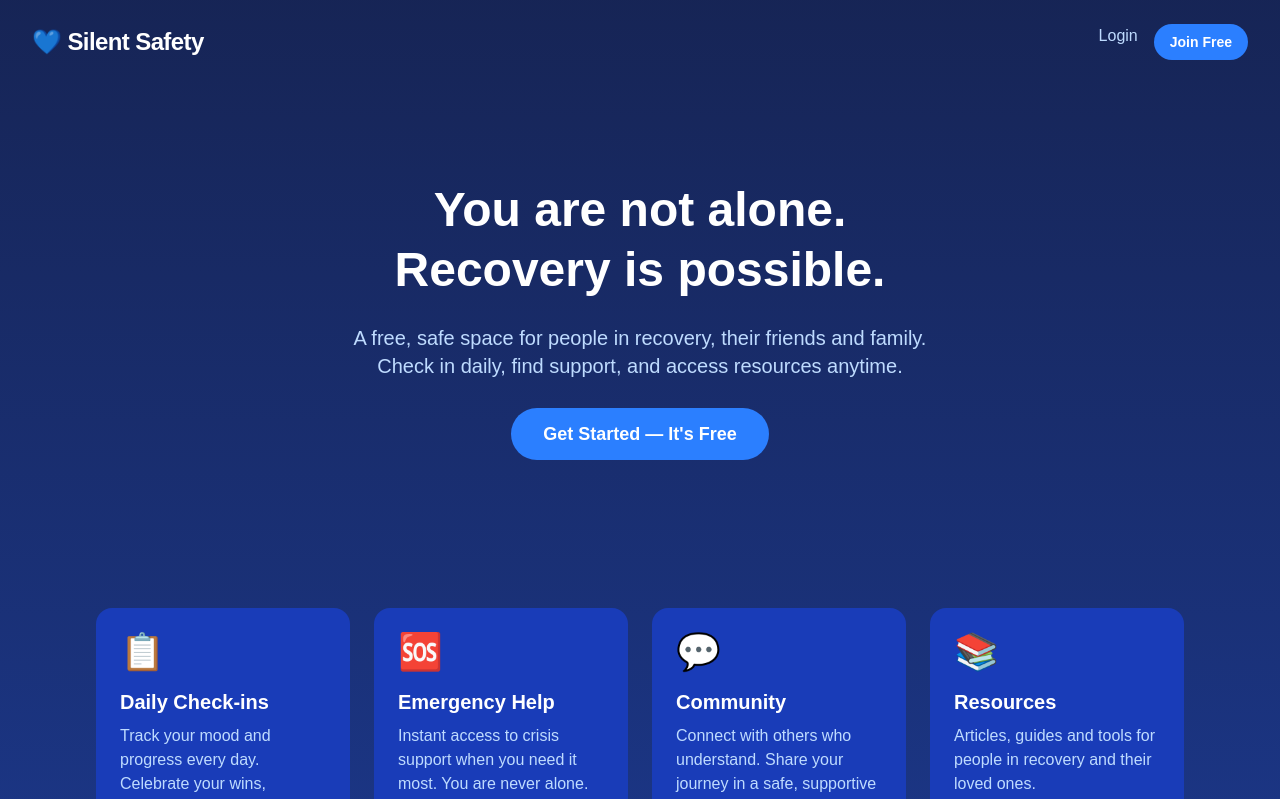
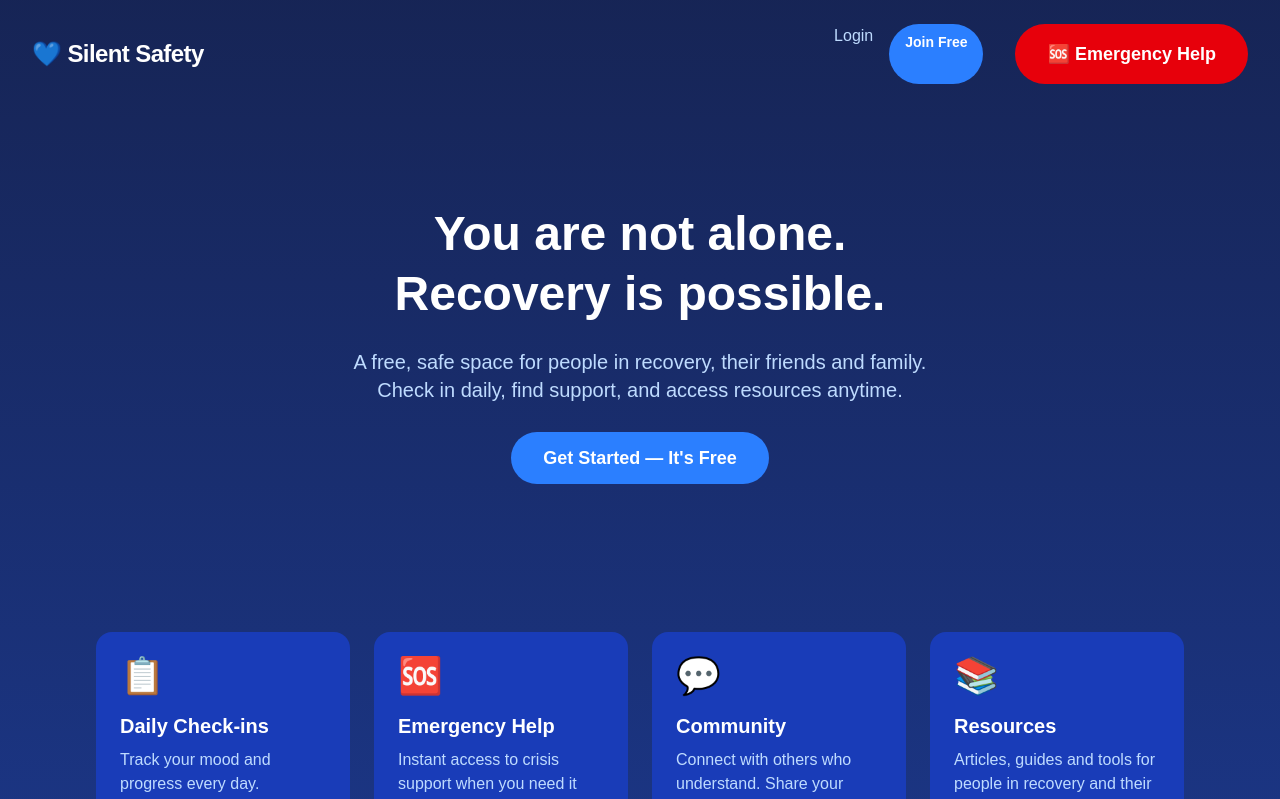
Before and after one commit to silentvoices12/silent-safety-app, a Next.js app: page / in a window 1280 px wide. Shown: the top 799 px of the page. Built offline with nearby package versions, Linux system fonts and the light colour scheme.

Commit message:
add emergency button to homepage

```diff
--- a/app/page.tsx
+++ b/app/page.tsx
@@ -8,6 +8,7 @@ export default function Home() {
         <div className="flex gap-4">
           <a href="/login" className="text-blue-200 hover:text-white transition">Login</a>
           <a href="/signup" className="bg-blue-500 hover:bg-blue-400 px-4 py-2 rounded-full text-sm font-semibold transition">Join Free</a>
+          <a href="/emergency" className="bg-red-600 hover:bg-red-500 text-white px-8 py-4 rounded-full text-lg font-semibold transition ml-4">🆘 Emergency Help</a>
         </div>
       </header>
 
```
